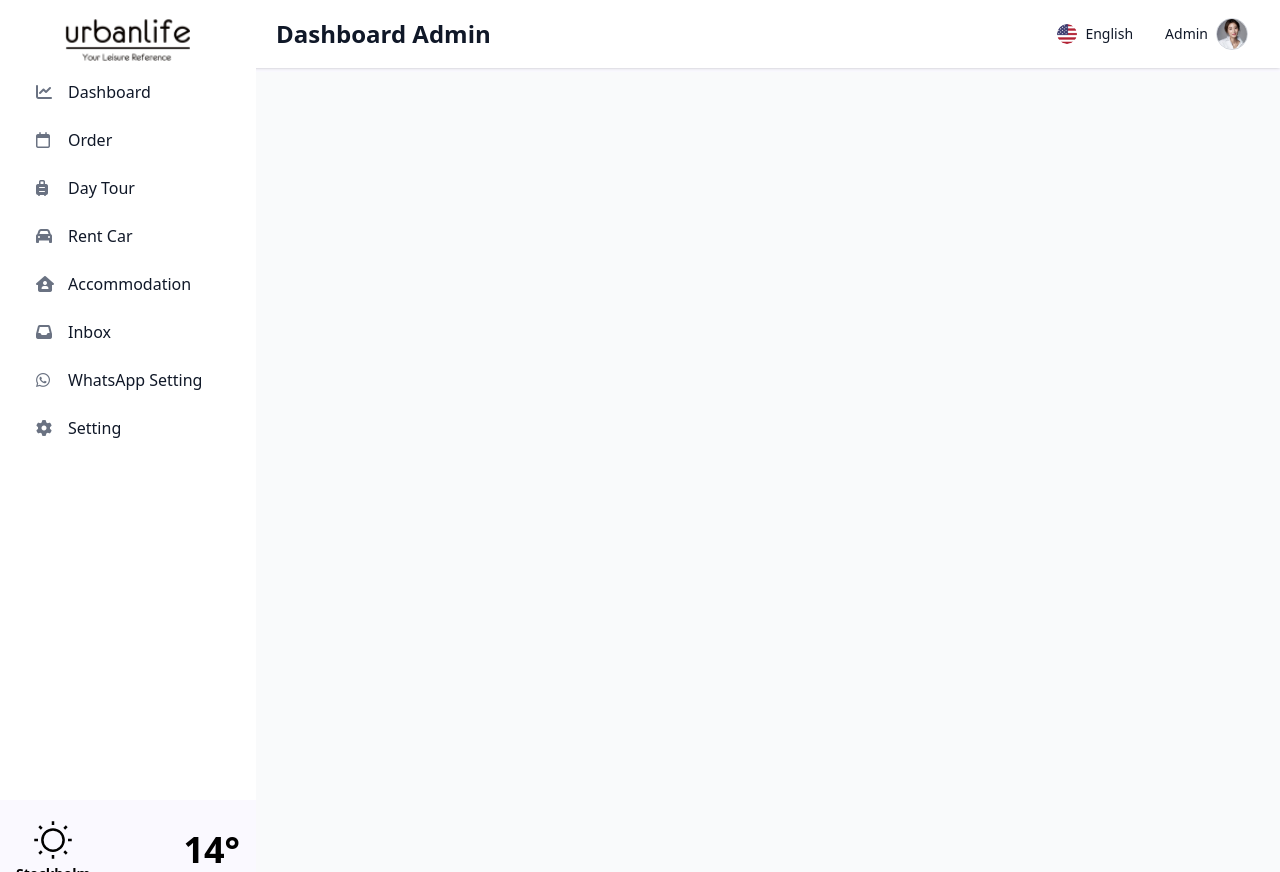
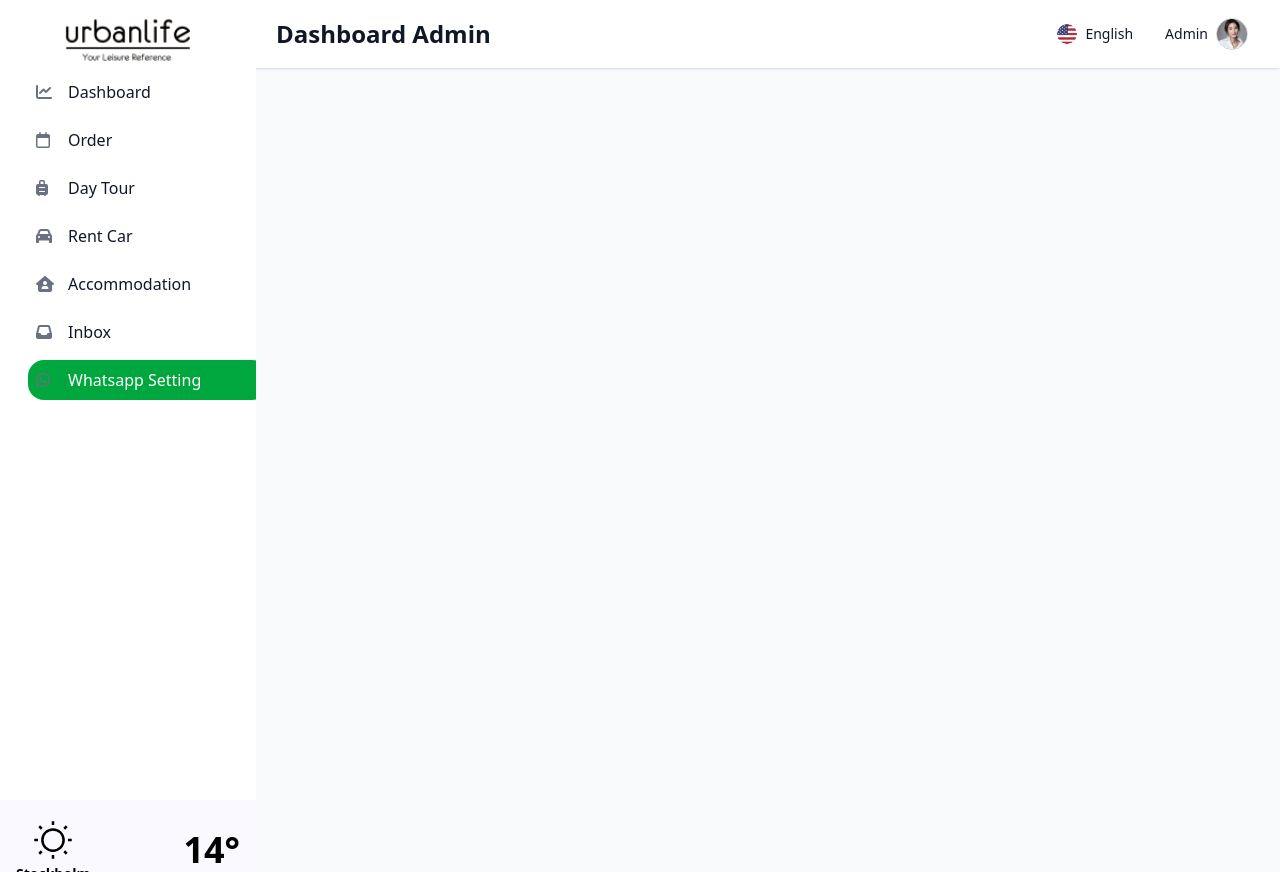
Before and after one commit to myreds12/urbanlife-frontend, a React (Vite) app in the folder urbanlife-frontend/: page / in a window 1280 px wide. Built offline with nearby package versions, Linux system fonts and the light colour scheme.

Commit message:
update whatsapp sidebar(masih ada bug)

```diff
--- a/urbanlife-frontend/src/AdminDashboard/Bar/Bar.tsx
+++ b/urbanlife-frontend/src/AdminDashboard/Bar/Bar.tsx
@@ -1,10 +1,19 @@
 import "./bar.css";
-import { NavLink } from 'react-router-dom';
 import React, { useState } from "react";
+import { NavLink, useLocation } from "react-router-dom";
 
 const Bar = () => {
   const [languageOpen, setLanguageOpen] = useState(false);
   const [profileOpen, setProfileOpen] = useState(false);
+  const location = useLocation();
+
+  const whatsappRoutes = [
+    "/whatsapp-setting",
+    "/whatsapp-connect",
+    "/whatsapp-template",
+  ];
+
+  const isInWhatsappSection = whatsappRoutes.includes(location.pathname);
 
   return (
     <>
@@ -61,7 +70,6 @@ const Bar = () => {
               </div>
             )}
           </div>
-
 
           <div className="relative">
             <button
@@ -121,8 +129,8 @@ const Bar = () => {
                 className={({ isActive }) =>
                   `flex items-center p-2 rounded-xl transition duration-100 ease-in-out ${
                     isActive
-                    ? 'bg-green-500 text-white'
-                    : 'text-gray-900 hover:bg-green-500 hover:text-white group'
+                      ? "bg-green-500 text-white"
+                      : "text-gray-900 hover:bg-green-500 hover:text-white group"
                   }`
                 }
               >
@@ -136,8 +144,8 @@ const Bar = () => {
                 className={({ isActive }) =>
                   `flex items-center p-2 rounded-xl transition duration-100 ease-in-out ${
                     isActive
-                    ? 'bg-green-500 text-white'
-                    : 'text-gray-900 hover:bg-green-500 hover:text-white group'
+                      ? "bg-green-500 text-white"
+                      : "text-gray-900 hover:bg-green-500 hover:text-white group"
                   }`
                 }
               >
@@ -151,8 +159,8 @@ const Bar = () => {
                 className={({ isActive }) =>
                   `flex items-center p-2 rounded-xl transition duration-100 ease-in-out ${
                     isActive
-                    ? 'bg-green-500 text-white'
-                    : 'text-gray-900 hover:bg-green-500 hover:text-white group'
+                      ? "bg-green-500 text-white"
+                      : "text-gray-900 hover:bg-green-500 hover:text-white group"
                   }`
                 }
               >
@@ -166,8 +174,8 @@ const Bar = () => {
                 className={({ isActive }) =>
                   `flex items-center p-2 rounded-xl transition duration-100 ease-in-out ${
                     isActive
-                    ? 'bg-green-500 text-white'
-                    : 'text-gray-900 hover:bg-green-500 hover:text-white group'
+                      ? "bg-green-500 text-white"
+                      : "text-gray-900 hover:bg-green-500 hover:text-white group"
                   }`
                 }
               >
@@ -181,8 +189,8 @@ const Bar = () => {
                 className={({ isActive }) =>
                   `flex items-center p-2 rounded-xl transition duration-100 ease-in-out ${
                     isActive
-                    ? 'bg-green-500 text-white'
-                    : 'text-gray-900 hover:bg-green-500 hover:text-white group'
+                      ? "bg-green-500 text-white"
+                      : "text-gray-900 hover:bg-green-500 hover:text-white group"
                   }`
                 }
               >
@@ -196,8 +204,8 @@ const Bar = () => {
                 className={({ isActive }) =>
                   `flex items-center p-2 rounded-xl transition duration-100 ease-in-out ${
                     isActive
-                    ? 'bg-green-500 text-white'
-                    : 'text-gray-900 hover:bg-green-500 hover:text-white group'
+                      ? "bg-green-500 text-white"
+                      : "text-gray-900 hover:bg-green-500 hover:text-white group"
                   }`
                 }
               >
@@ -206,34 +214,51 @@ const Bar = () => {
               </NavLink>
             </li>
             <li>
+              <div className="rounded-2xl bg-green-600 text-white w-60 space-y-1">
                 <NavLink
                   to="/whatsapp-setting"
-              className={({ isActive }) =>
+                  className={() =>
                     `flex items-center p-2 rounded-xl transition duration-100 ease-in-out ${
-                  isActive
-                    ? 'bg-green-500 text-white'
-                    : 'text-gray-900 hover:bg-green-500 hover:text-white group'
+                      location.pathname === "/whatsapp-setting"
+                        ? "bg-white text-green-600"
+                        : "text-white hover:bg-green-500 group"
                     }`
                   }
                 >
                   <i className="fa-brands fa-whatsapp w-5 text-gray-500 group-hover:text-gray-900"></i>
-              <span className="ml-3">WhatsApp Setting</span>
+                  <span className="ml-3">Whatsapp Setting</span>
                 </NavLink>
-          </li>
-          <li>
+
+                {/* Show submenu if inside whatsapp section */}
+                {isInWhatsappSection && (
+                  <div className="space-y-1">
                     <NavLink
-              to="/settings"
+                      to="/whatsapp-connect"
                       className={({ isActive }) =>
-                `flex items-center p-2 rounded-xl transition duration-100 ease-in-out ${
+                        `block py-2 pr-4 pl-11 rounded-xl font-semibold text-left ${
                           isActive
-                    ? 'bg-green-500 text-white'
-                    : 'text-gray-900 hover:bg-green-500 hover:text-white group'
+                            ? "bg-white text-green-500"
+                            : "text-white hover:bg-green-400 hover:text-white"
                         }`
                       }
                     >
-              <i className="fa-solid fa-gear w-5 text-gray-500 group-hover:text-gray-900"></i>
-              <span className="ml-3">Setting</span>
+                      Whatsapp Connect
                     </NavLink>
+                    <NavLink
+                      to="/whatsapp-template"
+                      className={({ isActive }) =>
+                        `block py-3 pr-4 pl-11 rounded-xl font-semibold text-left ${
+                          isActive
+                            ? "bg-white text-green-500"
+                            : "text-white hover:bg-green-400 hover:text-white"
+                        }`
+                      }
+                    >
+                      Whatsapp Template
+                    </NavLink>
+                  </div>
+                )}
+              </div>
             </li>
           </ul>
         </div>
@@ -241,16 +266,44 @@ const Bar = () => {
         <div className="w-full max-w-xs p-4 mx-auto rounded-lg dark:bg-gray-50 dark:text-gray-800">
           <div className="flex justify-between space-x-4 items-center">
             <div className="flex flex-col items-center">
-                <svg xmlns="http://www.w3.org/2000/svg" viewBox="0 0 512 512" className="w-12 h-12 p-1 dark:text-yellow-600 fill-current">
+              <svg
+                xmlns="http://www.w3.org/2000/svg"
+                viewBox="0 0 512 512"
+                className="w-12 h-12 p-1 dark:text-yellow-600 fill-current"
+              >
                 <path d="M256,104c-83.813,0-152,68.187-152,152s68.187,152,152,152,152-68.187,152-152S339.813,104,256,104Zm0,272A120,120,0,1,1,376,256,120.136,120.136,0,0,1,256,376Z"></path>
                 <rect width="32" height="48" x="240" y="16"></rect>
                 <rect width="32" height="48" x="240" y="448"></rect>
                 <rect width="48" height="32" x="448" y="240"></rect>
                 <rect width="48" height="32" x="16" y="240"></rect>
-                  <rect width="32" height="45.255" x="400" y="393.373" transform="rotate(-45 416 416)"></rect>
-                  <rect width="32.001" height="45.255" x="80" y="73.373" transform="rotate(-45 96 96)"></rect>
-                  <rect width="45.255" height="32" x="73.373" y="400" transform="rotate(-45.001 96.002 416.003)"></rect>
-                  <rect width="45.255" height="32.001" x="393.373" y="80" transform="rotate(-45 416 96)"></rect>
+                <rect
+                  width="32"
+                  height="45.255"
+                  x="400"
+                  y="393.373"
+                  transform="rotate(-45 416 416)"
+                ></rect>
+                <rect
+                  width="32.001"
+                  height="45.255"
+                  x="80"
+                  y="73.373"
+                  transform="rotate(-45 96 96)"
+                ></rect>
+                <rect
+                  width="45.255"
+                  height="32"
+                  x="73.373"
+                  y="400"
+                  transform="rotate(-45.001 96.002 416.003)"
+                ></rect>
+                <rect
+                  width="45.255"
+                  height="32.001"
+                  x="393.373"
+                  y="80"
+                  transform="rotate(-45 416 96)"
+                ></rect>
               </svg>
               <h1 className="text-sm font-semibold">Stockholm</h1>
             </div>
@@ -266,7 +319,11 @@ const Bar = () => {
             ].map(({ day, temp }) => (
               <div key={day} className="flex flex-col items-center space-y-1">
                 <span className="uppercase">{day}</span>
-                  <svg xmlns="http://www.w3.org/2000/svg" viewBox="0 0 512 512" className="w-4 h-4 fill-current">
+                <svg
+                  xmlns="http://www.w3.org/2000/svg"
+                  viewBox="0 0 512 512"
+                  className="w-4 h-4 fill-current"
+                >
                   <path d="M382.76,432H136c-30.732,0-61.371-12.725-84.061-34.912-23.221-22.707-36.009-52.35-36.009-83.469A109.4,109.4,0,0,1,49.136,235.2a122.281,122.281,0,0,1,62.794-32.707V200c0-79.4,64.6-144,144-144s144,64.6,144,144v1.453c55.716,7.939,96,53.729,96,112.166,0,31.27-11.375,60.72-32.031,82.927A109.747,109.747,0,0,1,382.76,432Z"></path>
                 </svg>
                 <span>{temp}</span>
@@ -274,9 +331,7 @@ const Bar = () => {
             ))}
           </div>
         </div>
-
       </aside>
-
     </>
   );
 };
```
Also changed, not shown: 1 other file (tests, documents, lock files or other folders). Lines whose indentation alone changed are shown as unchanged.
